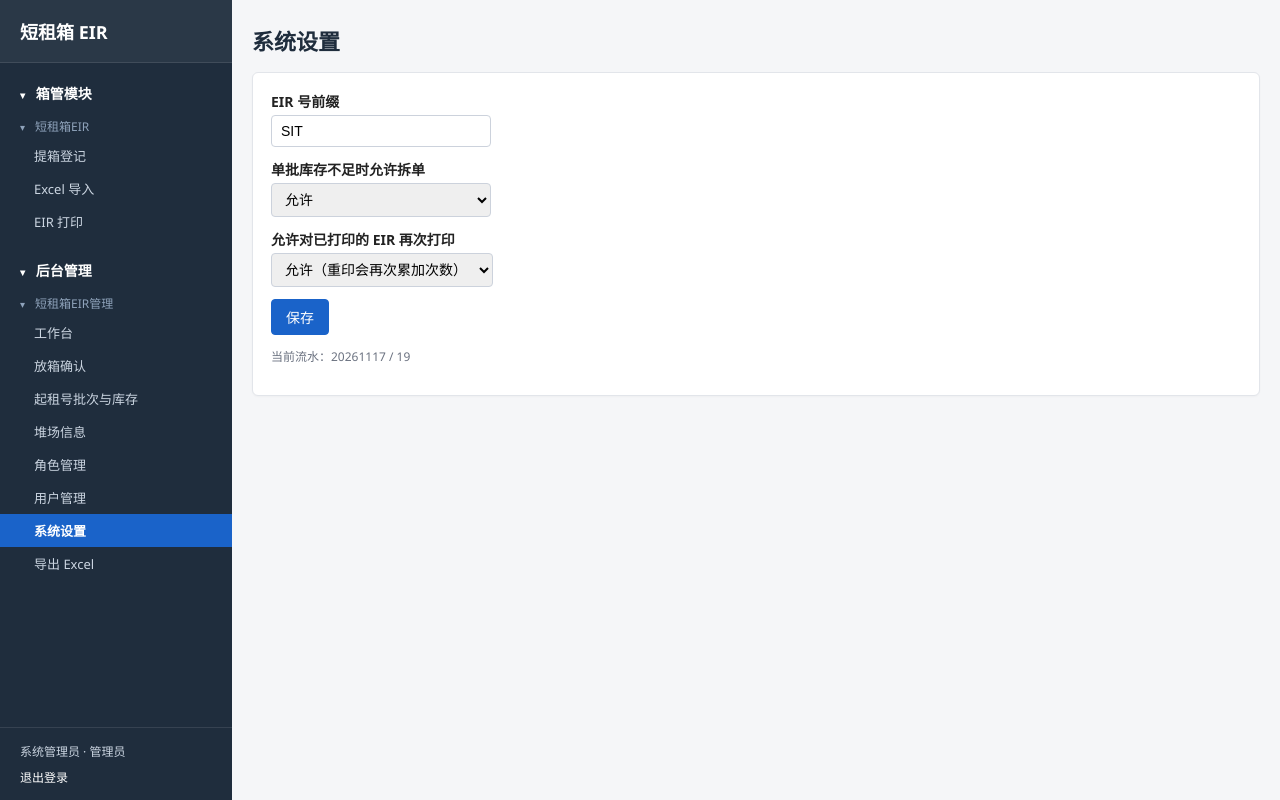
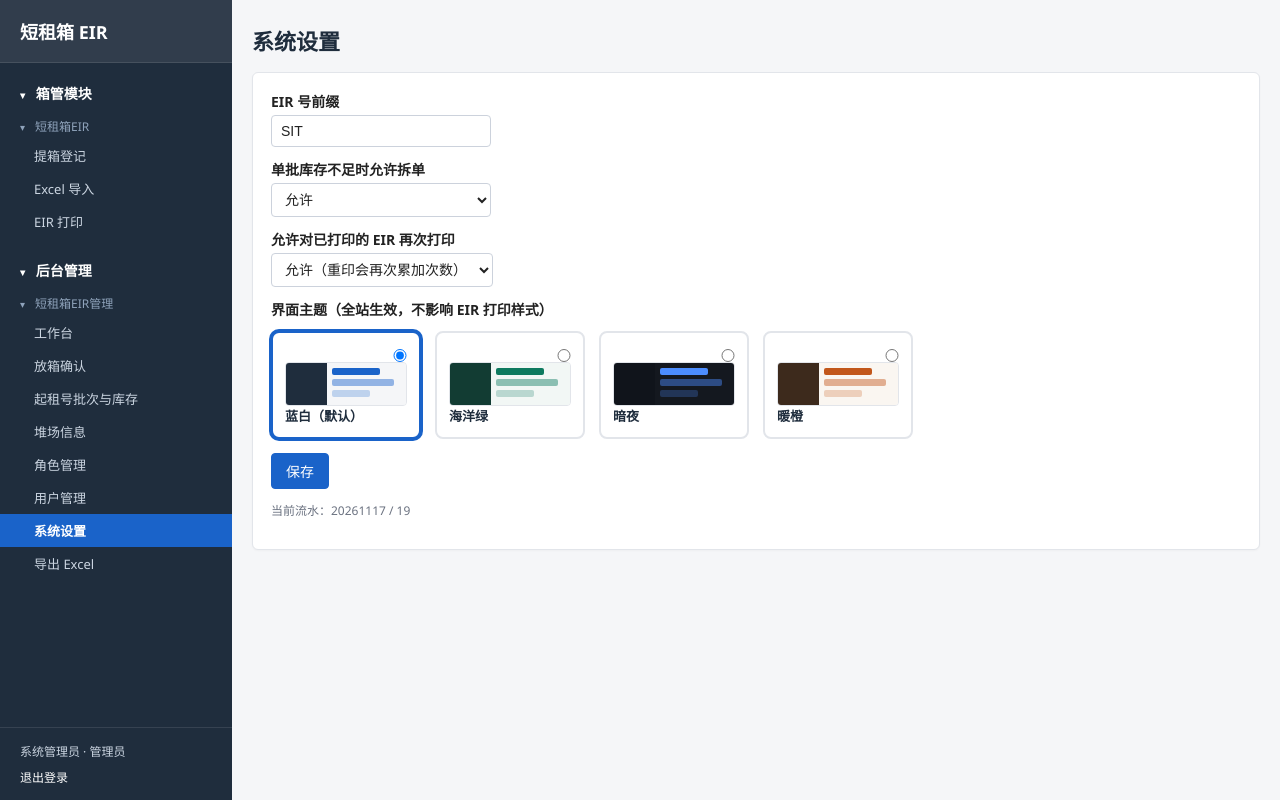
Before and after one commit to chinabilliy/CTNR_SITC, a Flask app: page /admin/settings in a window 1280 px wide. Run offline with Flask 3, Linux system fonts and the light colour scheme; a user stored in the database is signed in; data comes from the database, SQL or seed files in the repository.

Commit message:
主题系统：CSS 变量化 + 后台可切换四套主题
- 新增 themes.css：全部设计 token 抽为 CSS 变量，:root 默认 + data-theme 覆盖（蓝白/海洋绿/暗夜/暖橙）
- app.css 全面变量化，不再写死颜色；eir.css 单据区保持固定黑白，打印不受主题影响
- 新增 app/themes.py 主题注册表（key/名称/预览色），新增主题只需加 CSS 变量+一条记录
- settings 表加 ui_theme（老库自动补默认），后台设置页主题卡片点选即时预览、保存全站持久生效
- base.html 统一入口引用 themes.css，html data-theme 由后端注入（登录页同样生效）
- 非法主题值回落 default

```diff
--- a/app/db.py
+++ b/app/db.py
@@ -16,6 +16,7 @@ DEFAULT_SETTINGS = {
     "allow_split": "1",
     "mark_print_after_confirm": "0",
     "allow_reprint": "0",
+    "ui_theme": "default",
 }
 
 # 内置角色的权限点 = 导航菜单 endpoint（与 app/nav.py 保持一致）。
--- a/app/routes/admin_routes.py
+++ b/app/routes/admin_routes.py
@@ -449,16 +449,20 @@ def export_excel():
 @bp.route("/admin/settings", methods=["GET", "POST"])
 @require_role("admin.settings")
 def settings():
+    from .. import themes
     db = get_db()
     if request.method == "POST":
         for key in ("allow_split", "eir_no_prefix", "allow_reprint"):
             if key in request.form:
                 set_setting(key, request.form[key].strip(), db)
+        if "ui_theme" in request.form:
+            set_setting("ui_theme", themes.normalize(request.form["ui_theme"].strip()), db)
         db.commit()
         flash("设置已保存", "ok")
     vals = {k: get_setting(k, db, "") for k in
-            ("allow_split", "eir_no_prefix", "eir_seq", "eir_seq_date", "allow_reprint")}
-    return render_template("admin/settings.html", vals=vals)
+            ("allow_split", "eir_no_prefix", "eir_seq", "eir_seq_date", "allow_reprint", "ui_theme")}
+    vals["ui_theme"] = themes.normalize(vals["ui_theme"])
+    return render_template("admin/settings.html", vals=vals, themes=themes.THEMES)
 
 
 @bp.route("/admin/users")
--- a/app/static/css/app.css
+++ b/app/static/css/app.css
@@ -1,97 +1,99 @@
+/* app.css — 业务组件样式。颜色一律引用 themes.css 的 var(--*)，
+   本文件不写死任何主题色；换肤只改 themes.css / 后台 ui_theme。 */
 * { box-sizing: border-box; }
-body { margin:0; font-family: "Microsoft YaHei", "Segoe UI", Arial, sans-serif; font-size:14px; color:#222; background:#f5f6f8; }
-a { color:#1a63c9; text-decoration:none; }
+body { margin:0; font-family: "Microsoft YaHei", "Segoe UI", Arial, sans-serif; font-size:14px; color:var(--text-main); background:var(--bg-page); }
+a { color:var(--link); text-decoration:none; }
 a:hover { text-decoration:underline; }
 /* 左侧三级导航布局 */
 .layout { display:flex; min-height:100vh; }
-.sidebar { width:232px; flex:0 0 232px; background:#1f2d3d; color:#cbd5e1; display:flex; flex-direction:column; position:sticky; top:0; height:100vh; overflow-y:auto; }
-.sidebar .brand { display:block; padding:18px 20px; color:#fff; font-size:18px; font-weight:bold; text-decoration:none; border-bottom:1px solid rgba(255,255,255,.1); }
-.sidebar .brand:hover { text-decoration:none; background:rgba(255,255,255,.05); }
+.sidebar { width:232px; flex:0 0 232px; background:var(--side-bg); color:var(--side-text); display:flex; flex-direction:column; position:sticky; top:0; height:100vh; overflow-y:auto; }
+.sidebar .brand { display:block; padding:18px 20px; color:var(--side-title); font-size:18px; font-weight:bold; text-decoration:none; border-bottom:1px solid var(--side-border); }
+.sidebar .brand:hover { text-decoration:none; background:var(--side-hover); }
 .nav-tree { flex:1; padding:12px 0; }
 .nav-l1 { margin-bottom:14px; }
 .nav-l1 summary, .nav-l2 summary { display:block; list-style:none; cursor:pointer; user-select:none; }
 .nav-l1 summary::-webkit-details-marker, .nav-l2 summary::-webkit-details-marker { display:none; }
-.nav-l1-title { padding:8px 20px; font-size:14px; font-weight:bold; color:#fff; }
-.nav-l2-title { padding:6px 20px 4px; font-size:12px; color:#8fa3bb; }
-.nav-l1-title:hover, .nav-l2-title:hover { background:rgba(255,255,255,.07); }
+.nav-l1-title { padding:8px 20px; font-size:14px; font-weight:bold; color:var(--side-title); }
+.nav-l2-title { padding:6px 20px 4px; font-size:12px; color:var(--side-sub); }
+.nav-l1-title:hover, .nav-l2-title:hover { background:var(--side-hover); }
 .arrow { display:inline-block; width:12px; font-size:10px; transition:transform .15s; }
 details:not([open]) > summary .arrow { transform:rotate(-90deg); }
-.nav-link { display:block; padding:7px 20px 7px 34px; font-size:13px; color:#cbd5e1; }
-.nav-link:hover { background:rgba(255,255,255,.08); color:#fff; text-decoration:none; }
-.nav-link.active { background:#1a63c9; color:#fff; font-weight:600; }
-.sidebar-user { padding:14px 20px; border-top:1px solid rgba(255,255,255,.1); font-size:12px; color:#cbd5e1; display:flex; flex-direction:column; gap:8px; }
-.sidebar-user a { color:#fff; }
+.nav-link { display:block; padding:7px 20px 7px 34px; font-size:13px; color:var(--side-text); }
+.nav-link:hover { background:var(--side-hover); color:var(--side-title); text-decoration:none; }
+.nav-link.active { background:var(--side-active-bg); color:var(--side-active-text); font-weight:600; }
+.sidebar-user { padding:14px 20px; border-top:1px solid var(--side-border); font-size:12px; color:var(--side-text); display:flex; flex-direction:column; gap:8px; }
+.sidebar-user a { color:var(--side-title); }
 .main-wrap { flex:1; min-width:0; }
 .container { max-width:1200px; margin:0 auto; padding:24px 20px; }
 body:not(.with-sidebar) .container { padding:0; }
 @media (max-width:900px) { .sidebar { width:186px; flex-basis:186px; } .container { padding:16px; } }
 .page-head { display:flex; justify-content:space-between; align-items:center; margin-bottom:16px; }
 .page-head h1 { margin:0; font-size:22px; }
-.card { background:#fff; border:1px solid #e2e5ea; border-radius:6px; padding:18px; margin-bottom:16px; box-shadow:0 1px 2px rgba(0,0,0,.03); }
-h1,h2,h3 { color:#1f2d3d; }
-.muted { color:#6b7280; }
+.card { background:var(--bg-card); border:1px solid var(--border); border-radius:6px; padding:18px; margin-bottom:16px; box-shadow:var(--shadow-card); }
+h1,h2,h3 { color:var(--text-strong); }
+.muted { color:var(--text-muted); }
 .small { font-size:12px; }
 .flash { padding:10px 14px; border-radius:4px; margin-bottom:14px; }
-.flash.ok { background:#e7f6ec; color:#176b3a; border:1px solid #b6e0c4; }
-.flash.err { background:#fdeaea; color:#a02020; border:1px solid #f2c0c0; }
+.flash.ok { background:var(--ok-bg); color:var(--ok-text); border:1px solid var(--ok-border); }
+.flash.err { background:var(--err-bg); color:var(--err-text); border:1px solid var(--err-border); }
 
-.btn { display:inline-block; padding:7px 14px; border:1px solid #c8ced8; background:#fff; color:#333; border-radius:4px; cursor:pointer; font-size:14px; }
-.btn:hover { background:#f0f2f5; text-decoration:none; }
-.btn.primary { background:#1a63c9; color:#fff; border-color:#1a63c9; }
-.btn.primary:hover { background:#1552ab; }
-.btn.danger, .link.danger { color:#c02020; }
+.btn { display:inline-block; padding:7px 14px; border:1px solid var(--border-btn); background:var(--btn-bg); color:var(--btn-text); border-radius:4px; cursor:pointer; font-size:14px; }
+.btn:hover { background:var(--btn-hover); text-decoration:none; }
+.btn.primary { background:var(--primary); color:var(--on-primary); border-color:var(--primary); }
+.btn.primary:hover { background:var(--primary-hover); }
+.btn.danger, .link.danger { color:var(--danger); }
 .btn.small { padding:3px 8px; font-size:12px; }
 
 .grid { width:100%; border-collapse:collapse; font-size:13px; }
-.grid th, .grid td { border:1px solid #e2e5ea; padding:7px 8px; text-align:left; vertical-align:top; }
-.grid th { background:#f3f5f8; font-weight:600; white-space:nowrap; }
-.grid tr:hover td { background:#fafbfc; }
-.grid .empty { text-align:center; color:#9aa0a6; padding:24px; }
+.grid th, .grid td { border:1px solid var(--border); padding:7px 8px; text-align:left; vertical-align:top; }
+.grid th { background:var(--bg-th); font-weight:600; white-space:nowrap; }
+.grid tr:hover td { background:var(--bg-row-hover); }
+.grid .empty { text-align:center; color:var(--text-faint); padding:24px; }
 .yard-select { padding:4px; max-width:130px; }
-.remark-cell { max-width:220px; overflow:hidden; text-overflow:ellipsis; white-space:nowrap; color:#444; }
+.remark-cell { max-width:220px; overflow:hidden; text-overflow:ellipsis; white-space:nowrap; color:var(--text-secondary); }
 .ops { white-space:nowrap; }
-.ops a, .ops button, .link { color:#1a63c9; background:none; border:0; cursor:pointer; padding:0; font-size:13px; }
+.ops a, .ops button, .link { color:var(--link); background:none; border:0; cursor:pointer; padding:0; font-size:13px; }
 .link:hover { text-decoration:underline; }
-.link:disabled { color:#aaa; cursor:not-allowed; text-decoration:none; }
+.link:disabled { color:var(--text-disabled); cursor:not-allowed; text-decoration:none; }
 .inline { display:inline; }
 .inline-label { display:inline-flex; align-items:center; gap:2px; }
 
 .badge { padding:2px 8px; border-radius:10px; font-size:12px; white-space:nowrap; display:inline-block; }
-.badge.ok { background:#e7f6ec; color:#176b3a; }
-.badge.pending { background:#fff3d6; color:#8a5a00; }
+.badge.ok { background:var(--ok-bg); color:var(--ok-text); }
+.badge.pending { background:var(--warn-bg); color:var(--warn-text); }
 
 .form label { display:block; margin-bottom:12px; font-weight:600; }
 .form label input, .form label select, .form input, .form select {
-  display:block; margin-top:4px; padding:7px 9px; border:1px solid #ccd2dc; border-radius:4px; font-size:14px;
-  min-width:220px; font-weight:normal;
+  display:block; margin-top:4px; padding:7px 9px; border:1px solid var(--border-input); border-radius:4px; font-size:14px;
+  min-width:220px; font-weight:normal; background:var(--bg-card); color:var(--text-main);
 }
 .form .row { display:flex; gap:18px; flex-wrap:wrap; }
 .form-row { display:flex; align-items:flex-end; gap:18px; margin-bottom:14px; flex-wrap:wrap; }
 .form-row label { font-weight:600; }
-.form-row select { display:block; margin-top:4px; padding:7px; min-width:280px; }
+.form-row select { display:block; margin-top:4px; padding:7px; min-width:280px; background:var(--bg-card); color:var(--text-main); }
 .stock-form { display:flex; align-items:center; gap:6px; flex-wrap:wrap; }
-.stock-form input { padding:3px 4px; border:1px solid #ccd2dc; border-radius:3px; }
+.stock-form input { padding:3px 4px; border:1px solid var(--border-input); border-radius:3px; background:var(--bg-card); color:var(--text-main); }
 
 .cards { display:flex; gap:14px; flex-wrap:wrap; margin-bottom:16px; }
-.stat { display:block; width:150px; background:#fff; border:1px solid #e2e5ea; border-radius:6px; padding:16px; text-align:center; }
-.stat .num { font-size:30px; font-weight:bold; color:#1a63c9; }
-.stat:hover { text-decoration:none; border-color:#1a63c9; }
+.stat { display:block; width:150px; background:var(--bg-card); border:1px solid var(--border); border-radius:6px; padding:16px; text-align:center; }
+.stat .num { font-size:30px; font-weight:bold; color:var(--primary); }
+.stat:hover { text-decoration:none; border-color:var(--primary); }
 
-.login-box { max-width:400px; margin:60px auto; background:#fff; padding:28px; border:1px solid #e2e5ea; border-radius:8px; }
+.login-box { max-width:400px; margin:60px auto; background:var(--bg-card); padding:28px; border:1px solid var(--border); border-radius:8px; }
 .login-box h1 { margin-top:0; font-size:22px; }
 .login-box label { display:block; margin-bottom:14px; font-weight:600; }
-.login-box input { display:block; width:100%; margin-top:4px; padding:9px; border:1px solid #ccd2dc; border-radius:4px; font-size:14px; }
+.login-box input { display:block; width:100%; margin-top:4px; padding:9px; border:1px solid var(--border-input); border-radius:4px; font-size:14px; background:var(--bg-card); color:var(--text-main); }
 .login-box .btn { width:100%; margin-top:6px; }
 
 /* 角色管理：权限点按导航层级分组展示 */
 .perm-tree { display:flex; flex-direction:column; gap:14px; margin:6px 0 16px; }
-.perm-l1 { border:1px solid #e2e5ea; border-radius:6px; padding:12px 14px; background:#fafbfc; }
-.perm-l1-title { font-size:15px; font-weight:bold; color:#1f2d3d; margin-bottom:10px; padding-left:8px; border-left:3px solid #1a63c9; }
+.perm-l1 { border:1px solid var(--border); border-radius:6px; padding:12px 14px; background:var(--bg-subtle); }
+.perm-l1-title { font-size:15px; font-weight:bold; color:var(--text-strong); margin-bottom:10px; padding-left:8px; border-left:3px solid var(--primary); }
 .perm-l2 { margin:0 0 10px 10px; }
 .perm-l2:last-child { margin-bottom:0; }
-.perm-l2-title { display:flex; align-items:center; gap:12px; font-size:13px; font-weight:600; color:#42526e; margin-bottom:6px; }
+.perm-l2-title { display:flex; align-items:center; gap:12px; font-size:13px; font-weight:600; color:var(--text-secondary); margin-bottom:6px; }
 .perm-l2-title .perm-all { font-size:12px; font-weight:normal; }
 .perm-l3 { display:flex; flex-wrap:wrap; gap:8px; margin-left:4px; }
-.perm-item { display:inline-flex; align-items:center; gap:4px; margin:0 !important; padding:5px 10px; background:#fff; border:1px solid #d7dce5; border-radius:4px; font-weight:normal !important; font-size:13px; cursor:pointer; }
-.perm-item:hover { border-color:#1a63c9; }
-.perm-item input[type=checkbox] { display:inline-block; min-width:0; width:auto; margin:0; padding:0; accent-color:#1a63c9; }
+.perm-item { display:inline-flex; align-items:center; gap:4px; margin:0 !important; padding:5px 10px; background:var(--bg-card); border:1px solid var(--border-chip); border-radius:4px; font-weight:normal !important; font-size:13px; cursor:pointer; }
+.perm-item:hover { border-color:var(--primary); }
+.perm-item input[type=checkbox] { display:inline-block; min-width:0; width:auto; margin:0; padding:0; accent-color:var(--primary); }
--- a/app/static/css/eir.css
+++ b/app/static/css/eir.css
@@ -1,4 +1,6 @@
-/* EIR A4 打印样式：一页一箱，一联 */
+/* EIR A4 打印样式：一页一箱，一联。
+   注意：单据区（.eir-sheet 及其子元素）刻意使用固定黑白值，
+   不引用主题变量 —— 任何 UI 主题下打印输出都必须是标准白纸黑字。 */
 @page { size: A4 portrait; margin: 25mm 32mm; }
 
 @media print {
--- /dev/null
+++ b/app/static/css/themes.css
@@ -0,0 +1,151 @@
+/* ============================================================
+   themes.css — 主题唯一来源（设计 token + 多套可切换主题）
+   约定：业务样式（app.css）只引用 var(--*)，不写死颜色；
+        换肤只改本文件 / 后台设置 ui_theme，不碰业务逻辑。
+   作用域：:root 为默认主题；html[data-theme="xxx"] 覆盖。
+   ============================================================ */
+
+/* ---------- 默认主题：蓝白（与原视觉一致） ---------- */
+:root {
+  /* 页面基底 */
+  --bg-page: #f5f6f8;
+  --bg-card: #ffffff;
+  --bg-subtle: #fafbfc;        /* 次级面板底（权限分组等） */
+  --bg-th: #f3f5f8;            /* 表头底 */
+  --bg-row-hover: #fafbfc;
+
+  /* 文字 */
+  --text-main: #222222;
+  --text-strong: #1f2d3d;      /* 标题 */
+  --text-secondary: #444444;
+  --text-muted: #6b7280;
+  --text-faint: #9aa0a6;
+  --text-disabled: #aaaaaa;
+
+  /* 边框 / 输入 */
+  --border: #e2e5ea;
+  --border-input: #ccd2dc;
+  --border-btn: #c8ced8;
+  --border-chip: #d7dce5;
+
+  /* 品牌主色 */
+  --primary: #1a63c9;
+  --primary-hover: #1552ab;
+  --on-primary: #ffffff;
+  --link: #1a63c9;
+  --danger: #c02020;
+
+  /* 按钮（次要） */
+  --btn-bg: #ffffff;
+  --btn-text: #333333;
+  --btn-hover: #f0f2f5;
+
+  /* 侧边导航（深色系） */
+  --side-bg: #1f2d3d;
+  --side-text: #cbd5e1;
+  --side-title: #ffffff;
+  --side-sub: #8fa3bb;
+  --side-hover: rgba(255, 255, 255, .08);
+  --side-border: rgba(255, 255, 255, .1);
+  --side-active-bg: #1a63c9;
+  --side-active-text: #ffffff;
+
+  /* 状态色 */
+  --ok-bg: #e7f6ec;   --ok-text: #176b3a;   --ok-border: #b6e0c4;
+  --err-bg: #fdeaea;  --err-text: #a02020;  --err-border: #f2c0c0;
+  --warn-bg: #fff3d6; --warn-text: #8a5a00;
+
+  /* 阴影 */
+  --shadow-card: 0 1px 2px rgba(0, 0, 0, .03);
+}
+
+/* ---------- 主题：海洋绿 ---------- */
+html[data-theme="ocean"] {
+  --bg-page: #f2f7f5;
+  --bg-th: #eaf3ef;
+  --bg-row-hover: #f4faf7;
+  --bg-subtle: #f4faf7;
+  --text-strong: #123c33;
+  --border: #d8e6e0;
+  --border-input: #c3d8d0;
+  --border-btn: #bcd2ca;
+  --border-chip: #cfe0d9;
+  --primary: #0e7a5f;
+  --primary-hover: #0a624c;
+  --link: #0e7a5f;
+  --btn-hover: #e8f2ee;
+  --side-bg: #123c33;
+  --side-sub: #8fb8ab;
+  --side-active-bg: #0e7a5f;
+}
+
+/* ---------- 主题：暗夜（深色） ---------- */
+html[data-theme="dark"] {
+  --bg-page: #14181f;
+  --bg-card: #1d232d;
+  --bg-subtle: #232a36;
+  --bg-th: #232a36;
+  --bg-row-hover: #262e3b;
+  --text-main: #d7dde6;
+  --text-strong: #eef2f7;
+  --text-secondary: #c2cad6;
+  --text-muted: #93a0b4;
+  --text-faint: #6d7a8f;
+  --text-disabled: #5a6577;
+  --border: #303a49;
+  --border-input: #3a4657;
+  --border-btn: #3a4657;
+  --border-chip: #3a4657;
+  --primary: #4c8dff;
+  --primary-hover: #3a76e0;
+  --link: #6ba3ff;
+  --danger: #ff6b6b;
+  --btn-bg: #232a36;
+  --btn-text: #d7dde6;
+  --btn-hover: #2c3542;
+  --side-bg: #10141b;
+  --side-text: #aeb9c9;
+  --side-sub: #77839a;
+  --side-active-bg: #4c8dff;
+  --ok-bg: #17351f;   --ok-text: #7fd69a;   --ok-border: #2c5a3a;
+  --err-bg: #3d1a1a;  --err-text: #ff9c9c;  --err-border: #6b2c2c;
+  --warn-bg: #3a2f14; --warn-text: #e8c56a;
+  --shadow-card: 0 1px 3px rgba(0, 0, 0, .4);
+}
+
+/* ---------- 主题：暖橙 ---------- */
+html[data-theme="sunset"] {
+  --bg-page: #faf6f1;
+  --bg-th: #f5ece2;
+  --bg-row-hover: #fbf4ec;
+  --bg-subtle: #fbf4ec;
+  --text-strong: #4a2e1a;
+  --border: #e8ddd0;
+  --border-input: #d9c8b6;
+  --border-btn: #d3c0ac;
+  --border-chip: #e0d2c2;
+  --primary: #c2571b;
+  --primary-hover: #a34715;
+  --link: #c2571b;
+  --btn-hover: #f3e8dc;
+  --side-bg: #3d2a1c;
+  --side-sub: #c0a186;
+  --side-active-bg: #c2571b;
+}
+
+/* ---------- 主题预览色卡（后台设置页用） ---------- */
+.theme-cards { display: flex; gap: 14px; flex-wrap: wrap; margin: 6px 0 14px; }
+.theme-card {
+  display: flex; flex-direction: column; gap: 8px; width: 150px;
+  padding: 12px; border: 2px solid var(--border); border-radius: 8px;
+  background: var(--bg-card); cursor: pointer; font-weight: normal !important;
+  margin: 0 !important;
+}
+.theme-card:hover { border-color: var(--primary); }
+.theme-card input { display: none; }
+.theme-card.selected { border-color: var(--primary); box-shadow: 0 0 0 2px var(--primary); }
+.theme-card .tc-name { font-weight: 600; color: var(--text-strong); font-size: 13px; }
+.theme-card .tc-preview { display: flex; height: 44px; border-radius: 4px; overflow: hidden; border: 1px solid var(--border); }
+.theme-card .tc-side { width: 34%; }
+.theme-card .tc-main { flex: 1; padding: 5px; display: flex; flex-direction: column; gap: 4px; }
+.theme-card .tc-bar { height: 7px; border-radius: 2px; }
--- a/app/templates/admin/settings.html
+++ b/app/templates/admin/settings.html
@@ -13,8 +13,45 @@
       <option value="1" {{ 'selected' if vals.allow_reprint=='1' }}>允许（重印会再次累加次数）</option>
       <option value="0" {{ 'selected' if vals.allow_reprint!='1' }}>不允许（默认）</option>
     </select></label>
+
+    <label style="margin-top:6px">界面主题（全站生效，不影响 EIR 打印样式）</label>
+    <div class="theme-cards" id="theme-cards">
+      {% for t in themes %}
+      <label class="theme-card{{ ' selected' if vals.ui_theme==t.key }}" data-theme-card="{{ t.key }}">
+        <input type="radio" name="ui_theme" value="{{ t.key }}" {{ 'checked' if vals.ui_theme==t.key }}>
+        <span class="tc-preview">
+          <span class="tc-side" style="background:{{ t.side }}"></span>
+          <span class="tc-main" style="background:{{ t.page }}">
+            <span class="tc-bar" style="background:{{ t.primary }};width:70%"></span>
+            <span class="tc-bar" style="background:{{ t.primary }};opacity:.45;width:90%"></span>
+            <span class="tc-bar" style="background:{{ t.primary }};opacity:.25;width:55%"></span>
+          </span>
+        </span>
+        <span class="tc-name">{{ t.label }}</span>
+      </label>
+      {% endfor %}
+    </div>
+
     <button type="submit" class="btn primary">保存</button>
   </form>
   <p class="muted small">当前流水：{{ vals.eir_seq_date }} / {{ vals.eir_seq }}</p>
 </div>
 {% endblock %}
+{% block scripts %}
+<script>
+// 主题卡片：点选即时预览（改 html 的 data-theme），保存后全站持久生效
+(function(){
+  var cards = document.querySelectorAll('[data-theme-card]');
+  cards.forEach(function(card){
+    card.addEventListener('click', function(){
+      var key = this.getAttribute('data-theme-card');
+      document.documentElement.setAttribute('data-theme', key);
+      cards.forEach(function(c){ c.classList.remove('selected'); });
+      this.classList.add('selected');
+      var radio = this.querySelector('input[type=radio]');
+      if (radio) radio.checked = true;
+    });
+  });
+})();
+</script>
+{% endblock %}
--- a/app/templates/base.html
+++ b/app/templates/base.html
@@ -1,9 +1,10 @@
 <!DOCTYPE html>
-<html lang="zh-CN">
+<html lang="zh-CN" data-theme="{{ ui_theme }}">
 <head>
 <meta charset="utf-8">
 <meta name="viewport" content="width=device-width,initial-scale=1">
 <title>{% block title %}短租箱 EIR 系统{% endblock %}</title>
+<link rel="stylesheet" href="{{ url_for('static', filename='css/themes.css') }}">
 <link rel="stylesheet" href="{{ url_for('static', filename='css/app.css') }}">
 {% block head %}{% endblock %}
 </head>
--- a/app/templates/print/print_sheet.html
+++ b/app/templates/print/print_sheet.html
@@ -3,7 +3,7 @@
 {% block head %}
 <link rel="stylesheet" href="{{ url_for('static', filename='css/eir.css') }}">
 <style>
-  .print-toolbar{ position: sticky; top: 0; z-index: 10; background:#fff; padding:12px 0; border-bottom:1px solid #ddd; }
+  .print-toolbar{ position: sticky; top: 0; z-index: 10; background:var(--bg-card); padding:12px 0; border-bottom:1px solid var(--border); }
   @media print { .print-toolbar{ display:none !important; } }
 </style>
 {% endblock %}
```
Also changed, not shown: app/__init__.py (+12 -0 lines), app/themes.py (added, +27 -0 lines).
